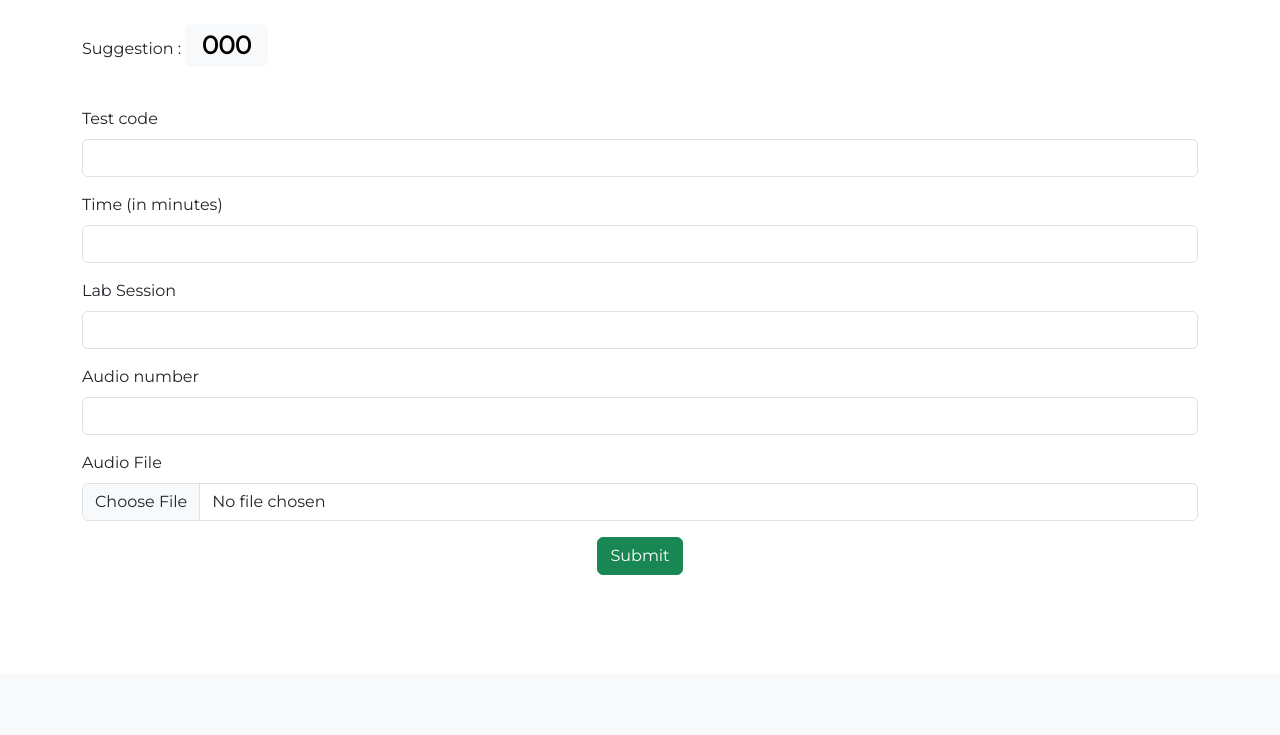
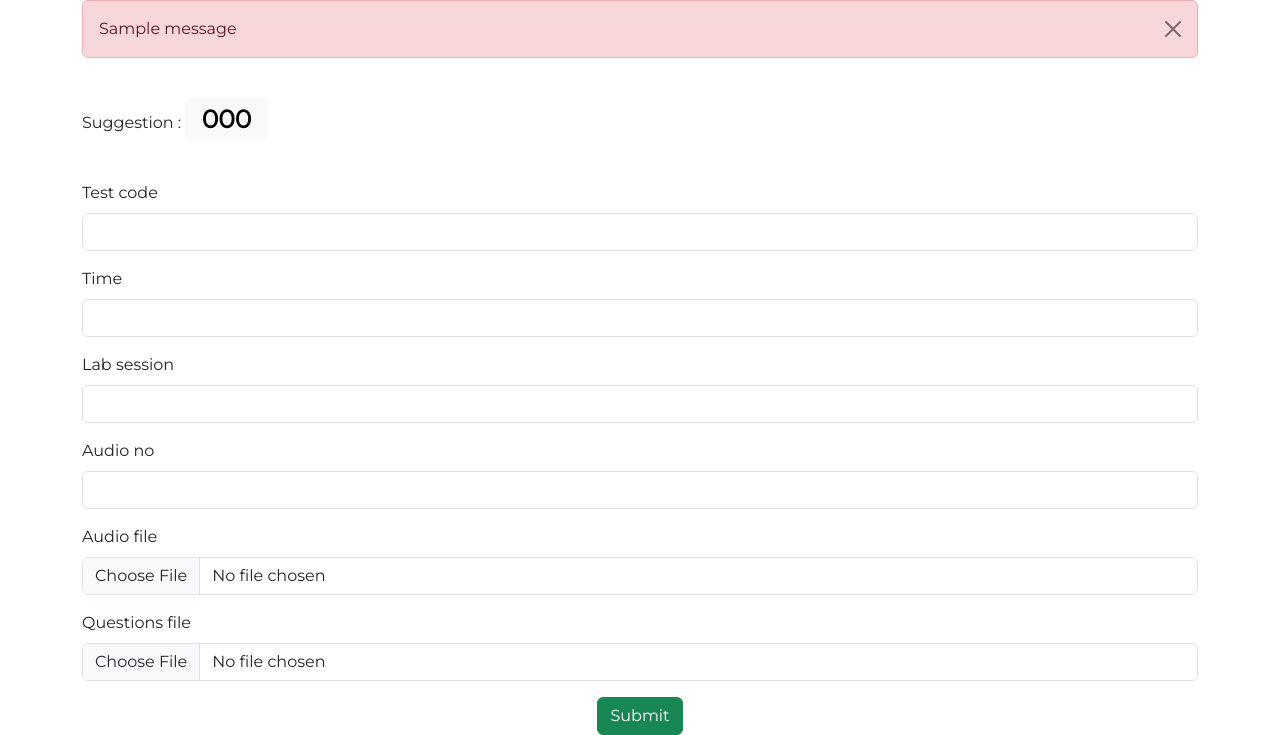
Before and after one commit to vishvaa-vsk/Quiz-App, a Flask app: template src/templates/admin/addQDb.html in a window 1280 px wide. Shown: the part 126-861 px from the top of the page. Before the commit the page ends 701 px from the top, so only its background shows below. Run offline with Flask 3, Linux system fonts and the light colour scheme; the template is opened without the code that fills it: values that come from a table or form of the project are taken from there, most other values are stand-ins (such as "Sample title", 1, 10 or a date in 2020); one stand-in notice (Sample message) is shown; form fields are guessed from the names that the template uses; some libraries are stand-ins or nearby versions.

Commit message:
added excel questions feature

```diff
--- /dev/null
+++ b/change_class.py
@@ -0,0 +1,17 @@
+from flask_pymongo import PyMongo
+mongo = PyMongo()
+from flask import Flask
+
+app = Flask(__name__)
+app.config["MONGO_URI"] = "mongodb+srv://kvishvaa6:ownaVRLJiotzjVp5@cluster0.8lo1gvs.mongodb.net/QuizApp"
+mongo = PyMongo(app)
+
+@app.route("/")
+def home_page():
+
+    users = mongo.db.users.update_many({"class": {"$exists": True}},[{'$set': {'class': {'$toUpper': '$class'}}}])
+    print(users)
+    return "Hello"
+
+if __name__ == "__main__":
+    app.run()
--- a/src/routes/admin.py
+++ b/src/routes/admin.py
@@ -4,7 +4,7 @@
 from werkzeug.security import generate_password_hash,check_password_hash
 
 from ..extensions import mongo
-from ..helper import generate_token,verify_token,create_csv
+from ..helper import generate_token,verify_token,create_csv,extract_questions
 from ..send_email import send_email_admin
 from bson.objectid import ObjectId
 import string , random
@@ -25,6 +25,7 @@
     lab_session = IntegerField("Lab Session",validators=[DataRequired(),InputRequired()])
     audio_no = IntegerField("Audio number",validators=[DataRequired(),InputRequired()])
     audio_file = FileField("Audio File",validators=[InputRequired()])
+    questions_file = FileField("Excel File",validators=[InputRequired()])
     submit = SubmitField("Submit")
 
 def check_login():
@@ -137,20 +138,30 @@
                 test_time = str(form.time.data)
                 lab_session = str(form.lab_session.data)
                 audio_no = str(form.audio_no.data)
-                file = request.files['audio_file']
-                filename = secure_filename(file.filename)
-                file.save(os.path.join('src/static/audios',filename))
+
+                audio_file = request.files['audio_file']
+                audio_filename = secure_filename(audio_file.filename)
+                audio_file.save(os.path.join(os.path.abspath('src/static/audios'),audio_filename))
+
+                questions_file = request.files['questions_file']
+                questions_filename = secure_filename(questions_file.filename)
+                questions_file.save(os.path.join(os.path.abspath('src/static/questions'),questions_filename))
                 try:
                     mongo.db.testDetails.insert_one({
                     "test_code":test_code,
-                    "audio_name":filename,
+                    "audio_name":audio_filename,
                     "test_time": test_time,
                     "lab_session":lab_session,
                     "audio_no":audio_no,
+                    "questions_filename":questions_filename
                 })
+                    questions = extract_questions(filepath=os.path.join(os.path.abspath('src/static/questions'),questions_filename))
+                    mongo.db[testCode].insert_many(questions)
+
                 except Exception as e:
                     flash(e)
-            return redirect(url_for('admin.add_questions',testCode = test_code))
+            #return redirect(url_for('admin.add_questions',testCode = test_code))
+            flash("Questions added!")
         return render_template("admin/addQDb.html",testCode = testCode ,form=form)
     else:
         return redirect(url_for("admin.login"))
@@ -162,37 +173,37 @@
     return send_file(path,as_attachment=True)
 
 
-@admin.route("/add_questions/<testCode>",methods=['GET', 'POST'])
-def add_questions(testCode):
-    if check_login():
-        if request.method == "POST":
-            question_no,question,choice1,choice2,choice3,choice4,correct_answer, =request.form['question_no'],request.form['question'],request.form['choice1'],request.form['choice2'],request.form['choice3'],request.form['choice4'],request.form.get('choice_select')
-            try:
-                final_answer = ""
-                match correct_answer:
-                    case '1':
-                        final_answer = choice1
-                    case '2':
-                        final_answer = choice2
-                    case '3':
-                        final_answer = choice3
-                    case '4':
-                        final_answer = choice4
-                mongo.db[testCode].insert_one({
-                    "question_no":question_no,
-                    "question":question,
-                    "choice1":choice1,
-                    "choice2":choice2,
-                    "choice3":choice3,
-                    "choice4":choice4,
-                    "correct_ans":final_answer
-                })
-            except:
-                flash("Internal Error!")
+# @admin.route("/add_questions/<testCode>",methods=['GET', 'POST'])
+# def add_questions(testCode):
+#     if check_login():
+#         if request.method == "POST":
+#             question_no,question,choice1,choice2,choice3,choice4,correct_answer, =request.form['question_no'],request.form['question'],request.form['choice1'],request.form['choice2'],request.form['choice3'],request.form['choice4'],request.form.get('choice_select')
+#             try:
+#                 final_answer = ""
+#                 match correct_answer:
+#                     case '1':
+#                         final_answer = choice1
+#                     case '2':
+#                         final_answer = choice2
+#                     case '3':
+#                         final_answer = choice3
+#                     case '4':
+#                         final_answer = choice4
+#                 mongo.db[testCode].insert_one({
+#                     "question_no":question_no,
+#                     "question":question,
+#                     "choice1":choice1,
+#                     "choice2":choice2,
+#                     "choice3":choice3,
+#                     "choice4":choice4,
+#                     "correct_ans":final_answer
+#                 })
+#             except:
+#                 flash("Internal Error!")
 
-        return render_template("admin/addQuiz.html",testCode=testCode)
-    else:
-        return redirect(url_for("admin.login"))
+#         return render_template("admin/addQuiz.html",testCode=testCode)
+#     else:
+#         return redirect(url_for("admin.login"))
 
 @admin.route("/logout",methods=['GET', 'POST'])
 def logout():
--- a/src/templates/admin/addQDb.html
+++ b/src/templates/admin/addQDb.html
@@ -6,6 +6,19 @@
 {% block bodyContent %}
 
 <div class="container-lg">
+    {% for message in get_flashed_messages() %}
+    {% if message == "Questions added!" %}
+    <div class="alert alert-success alert-dismissible fade show" role="alert">
+        {{message}}
+    <button type="button" class="btn-close" data-bs-dismiss="alert" aria-label="Close"></button>
+    </div>
+    {% endif %}
+
+        <div class="alert alert-danger alert-dismissible fade show" role="alert">
+            {{message}}
+        <button type="button" class="btn-close" data-bs-dismiss="alert" aria-label="Close"></button>
+        </div>
+    {% endfor %}
     <form method="POST" enctype="multipart/form-data">
         <br>
         <div>
@@ -28,6 +41,9 @@
         {{ form.audio_file.label(class="form-label") }}
         {{ form.audio_file(class="form-control mb-3",accept='audio/*') }}
 
+        {{ form.questions_file.label(class="form-label") }}
+        {{ form.questions_file(class="form-control mb-3",accept='application/vnd.openxmlformats-officedocument.spreadsheetml.sheet') }}
+
         <div class="d-flex justify-content-center">
             {{form.submit(class="btn btn-success")}}
         </div>
--- a/src/templates/base.html
+++ b/src/templates/base.html
@@ -33,9 +33,6 @@
                 <li class="nav-item">
                   <a class="nav-link" aria-current="page" href="{{url_for('main.signup')}}">Student Signup</a>
                 </li>
-                <li class="nav-item">
-                  <a class="nav-link" href="{{ url_for('admin.login') }}">Admin Login</a>
-                </li>
               </ul>
             </div>
         </div>
--- a/src/templates/signup.html
+++ b/src/templates/signup.html
@@ -26,7 +26,7 @@
                 <label for="floatingInput">Email Address</label>
               </div>
               <div class="form-floating mb-3">
-                <input type="text" class="form-control" name="studClass" id="floatingInput" placeholder="Email" required>
+                <input type="text" style="text-transform: uppercase;" class="form-control" name="studClass" id="floatingInput" placeholder="Email" required >
                 <label for="floatingInput">Class&Sec</label>
               </div>
               <div class="form-floating mb-3">
```
Also changed, not shown: excel.py (added, +21 -0 lines), src/helper.py (+15 -0 lines), src/routes/main.py (+3 -4 lines), 3 other files.
